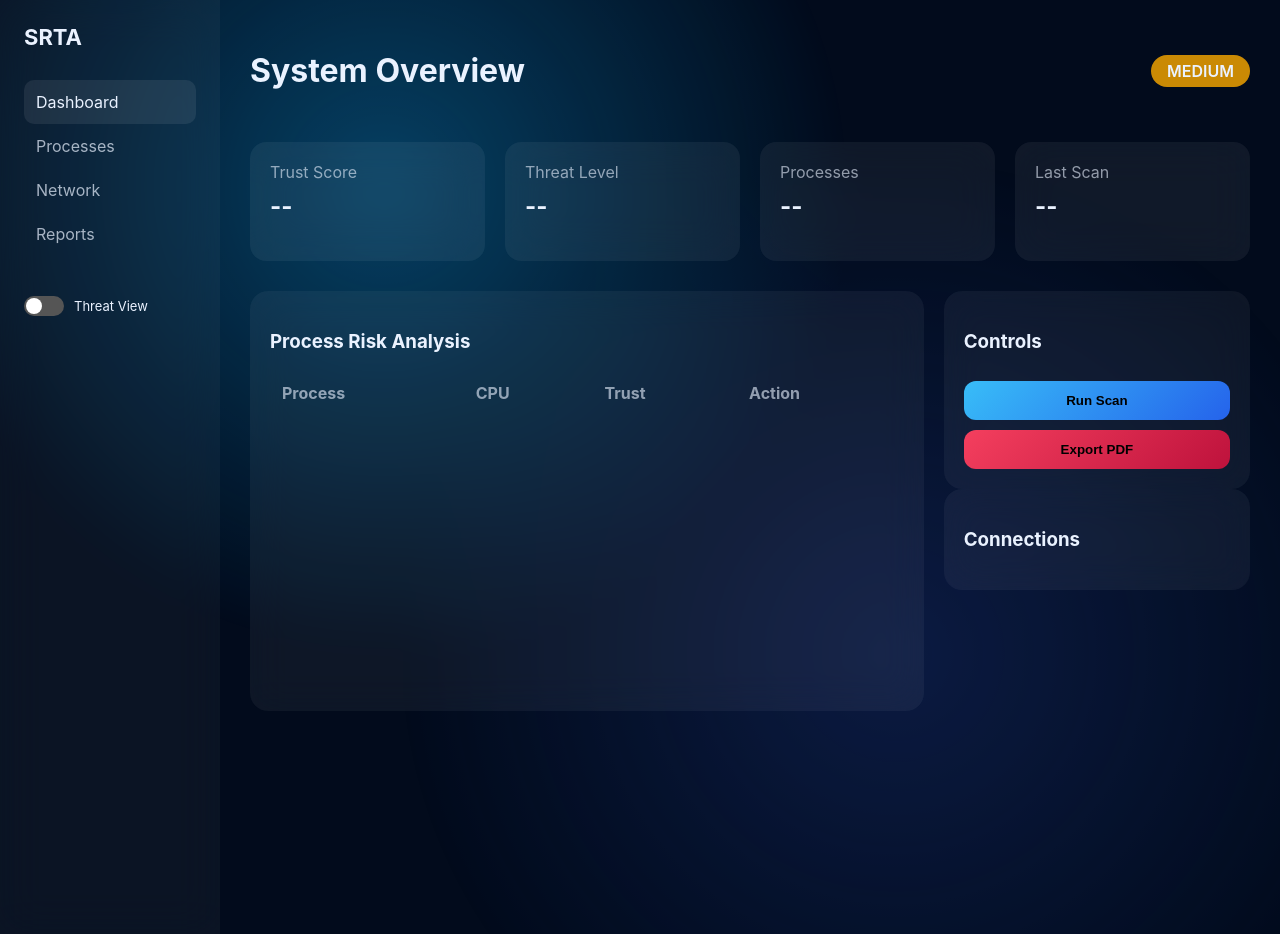
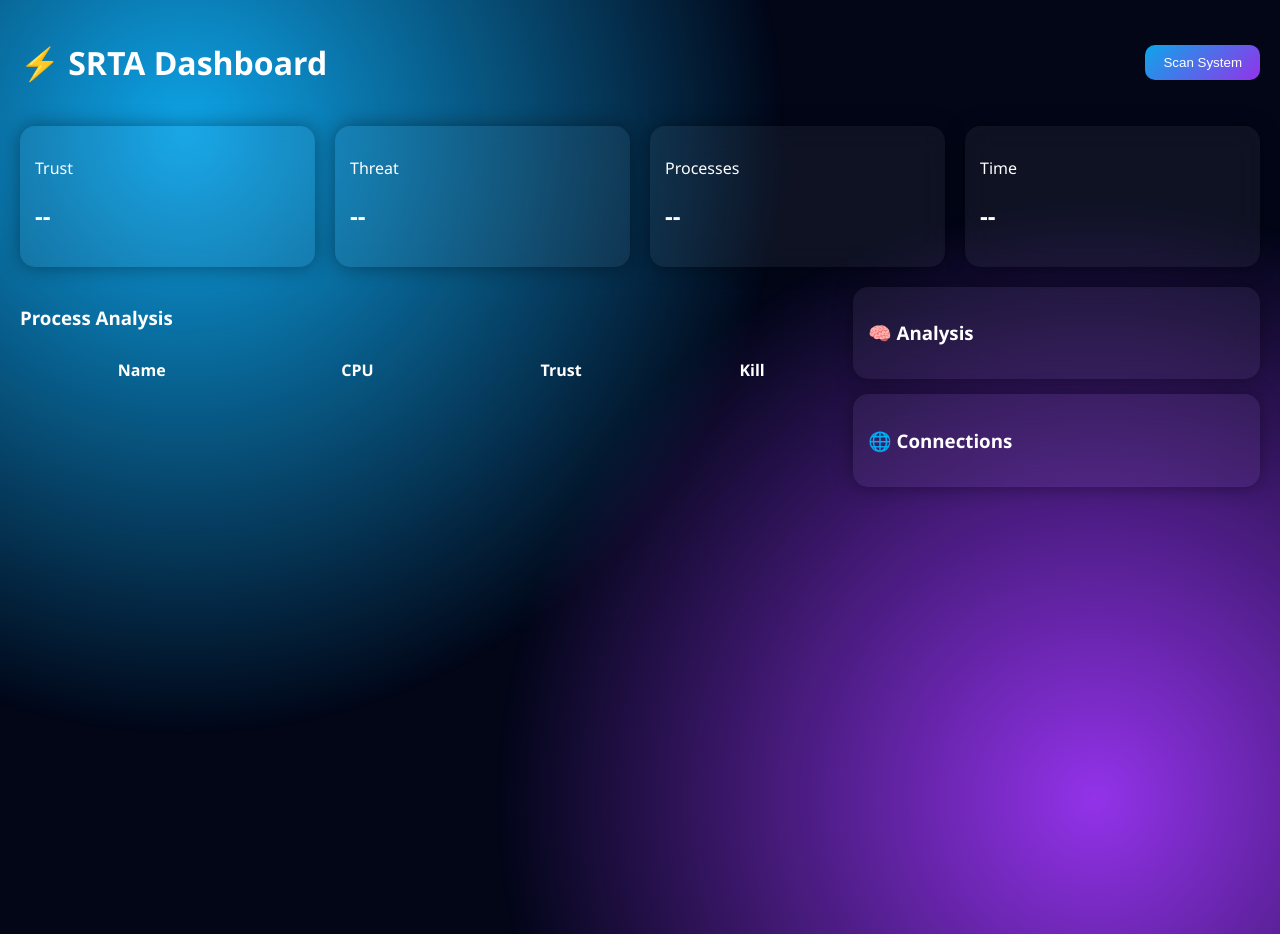
Before and after one commit to chpradeepkumar/SRTA-System-Remote-Trust-Analyzer, a Flask app: page / in a window 1280 px wide. Run offline with Flask 3, Linux system fonts and the light colour scheme; lists and menus that the app fills with data are empty.

Commit message:
updated UI and features

```diff
--- a/dashboard/app.py
+++ b/dashboard/app.py
@@ -1,3 +1,4 @@
+
 from flask import Flask, render_template, jsonify, request, send_file
 import sys, os, psutil, datetime
 
--- a/dashboard/static/style.css
+++ b/dashboard/static/style.css
@@ -1,154 +1,58 @@
-* {
-    box-sizing: border-box
+body {
+    margin: 0;
+    font-family: Segoe UI;
+    background: #020617;
+    color: white;
+    overflow-x: hidden;
 }
 
-body {
-    margin: 0;
-    font-family: Inter, Segoe UI, sans-serif;
-    background: #020b1c;
-    color: #eaf2ff;
+/* 🔥 BACKGROUND */
+.bg {
+    position: fixed;
+    width: 100%;
+    height: 100%;
+    background:
+        radial-gradient(circle at 20% 20%, #0ea5e9, transparent 40%),
+        radial-gradient(circle at 80% 80%, #9333ea, transparent 40%);
+    animation: moveBg 10s infinite alternate;
+    z-index: -1;
 }
 
-/* BACKGROUNDS */
-.bg {
-    position: fixed;
-    inset: 0;
-    z-index: -1;
-    opacity: 0;
-    transition: 0.5s;
+@keyframes moveBg {
+    0% {
+        transform: scale(1);
+    }
+
+    100% {
+        transform: scale(1.2);
+    }
 }
 
-.simple-bg {
-    background:
-        radial-gradient(circle at 30% 20%, #0ea5e9, transparent 40%),
-        radial-gradient(circle at 70% 70%, #1e3a8a, transparent 45%);
-}
-
-.hacker-bg {
-    background:
-        repeating-linear-gradient(180deg,
-            rgba(0, 255, 0, 0.15) 0px,
-            rgba(0, 255, 0, 0.15) 1px,
-            transparent 1px,
-            transparent 3px),
-        radial-gradient(circle at center, #003300, transparent 60%);
-}
-
-/* MODE SWITCH */
-body.normal .simple-bg {
-    opacity: 0.35
-}
-
-body.hacker .hacker-bg {
-    opacity: 0.25
-}
-
-/* SIDEBAR */
-.sidebar {
-    position: fixed;
-    left: 0;
-    top: 0;
-    bottom: 0;
-    width: 220px;
-    background: rgba(255, 255, 255, .04);
-    backdrop-filter: blur(20px);
-    padding: 24px;
-}
-
-.brand {
-    font-size: 22px;
-    font-weight: 700;
-    margin-bottom: 30px;
-}
-
-.sidebar nav a {
-    display: block;
-    padding: 12px;
-    border-radius: 10px;
-    opacity: .7;
-}
-
-.sidebar nav a.active,
-.sidebar nav a:hover {
-    background: rgba(255, 255, 255, .08);
-    opacity: 1;
-}
-
-/* TOGGLE */
-.toggle-box {
-    margin-top: 40px;
-    display: flex;
-    align-items: center;
-    gap: 10px;
-    font-size: 13px;
-}
-
-.switch {
-    position: relative;
-    width: 40px;
-    height: 20px;
-}
-
-.switch input {
-    display: none
-}
-
-.slider {
-    position: absolute;
-    inset: 0;
-    background: #555;
-    border-radius: 20px;
-}
-
-.slider:before {
-    content: "";
-    position: absolute;
-    width: 16px;
-    height: 16px;
-    background: #fff;
-    border-radius: 50%;
-    top: 2px;
-    left: 2px;
-    transition: 0.3s;
-}
-
-.switch input:checked+.slider {
-    background: #22c55e;
-}
-
-.switch input:checked+.slider:before {
-    transform: translateX(20px);
-}
-
-/* MAIN */
-.main {
-    margin-left: 220px;
-    padding: 30px;
+/* CONTAINER */
+.container {
+    padding: 20px;
 }
 
 /* TOP */
-.topbar {
+.top {
     display: flex;
     justify-content: space-between;
     align-items: center;
 }
 
-.risk {
-    padding: 6px 16px;
-    border-radius: 20px;
-    font-weight: 600;
+/* BUTTON */
+button {
+    background: linear-gradient(135deg, #0ea5e9, #9333ea);
+    border: none;
+    padding: 10px 18px;
+    border-radius: 10px;
+    color: white;
+    cursor: pointer;
+    transition: 0.3s;
 }
 
-.safe {
-    background: #16a34a
-}
-
-.medium {
-    background: #ca8a04
-}
-
-.danger {
-    background: #dc2626
+button:hover {
+    transform: scale(1.1);
 }
 
 /* STATS */
@@ -156,96 +60,107 @@ body.hacker .hacker-bg {
     display: grid;
     grid-template-columns: repeat(4, 1fr);
     gap: 20px;
-    margin: 30px 0;
+    margin-top: 20px;
 }
 
-.stat {
-    background: rgba(255, 255, 255, .06);
-    border-radius: 16px;
-    padding: 20px;
-    backdrop-filter: blur(20px);
+/* CARD */
+.card {
+    background: rgba(255, 255, 255, 0.05);
+    backdrop-filter: blur(15px);
+    padding: 15px;
+    border-radius: 15px;
+    box-shadow: 0 0 20px rgba(0, 0, 0, 0.4);
+    transition: 0.3s;
 }
 
-.stat label {
-    opacity: .6
+.card:hover {
+    transform: translateY(-5px);
 }
 
-.stat h2 {
-    margin-top: 10px
-}
-
-/* GRID */
-.grid {
+/* MAIN */
+.main {
     display: grid;
-    grid-template-columns: 2.2fr 1fr;
+    grid-template-columns: 2fr 1fr;
     gap: 20px;
-}
-
-.card {
-    background: rgba(255, 255, 255, .05);
-    border-radius: 18px;
-    padding: 20px;
-    backdrop-filter: blur(18px);
-}
-
-.card.large {
-    min-height: 420px
+    margin-top: 20px;
 }
 
 /* TABLE */
 table {
     width: 100%;
-    border-collapse: collapse
+    border-collapse: collapse;
 }
 
-th,
-td {
-    padding: 12px;
-    text-align: left
+td,
+th {
+    padding: 10px;
 }
 
-thead {
-    opacity: .6
+/* FADE IN */
+.fade {
+    animation: fadeIn 0.5s ease-in;
 }
 
-.bar {
-    height: 6px;
-    background: rgba(255, 255, 255, .15);
-    border-radius: 6px;
+@keyframes fadeIn {
+    from {
+        opacity: 0;
+        transform: translateY(10px);
+    }
+
+    to {
+        opacity: 1;
+    }
 }
 
-.bar span {
-    display: block;
-    height: 100%;
-    background: linear-gradient(90deg, #38bdf8, #2563eb);
-    border-radius: 6px;
+/* 🔥 KILL ANIMATION */
+.fade-out {
+    animation: fadeOut 0.4s forwards;
 }
 
-.kill {
-    background: none;
-    border: 1px solid #ef4444;
-    color: #ef4444;
-    border-radius: 6px;
+@keyframes fadeOut {
+    to {
+        opacity: 0;
+        transform: translateX(50px);
+    }
+}
+
+/* LOADER */
+#loader {
+    position: fixed;
+    width: 100%;
+    height: 100%;
+    background: #020617;
+    display: none;
+    flex-direction: column;
+    justify-content: center;
+    align-items: center;
+    z-index: 999;
+}
+
+.spinner {
+    width: 50px;
+    height: 50px;
+    border: 5px solid #0ea5e9;
+    border-top: 5px solid transparent;
+    border-radius: 50%;
+    animation: spin 1s linear infinite;
+}
+
+@keyframes spin {
+    to {
+        transform: rotate(360deg);
+    }
 }
 
 /* SIDE */
-.side button {
-    width: 100%;
-    padding: 12px;
-    margin-top: 10px;
-    border-radius: 12px;
-    border: none;
-    font-weight: 600;
-    background: linear-gradient(135deg, #38bdf8, #2563eb);
-    color: #000;
-}
-
-.side .export {
-    background: linear-gradient(135deg, #f43f5e, #be123c);
+.side {
+    display: flex;
+    flex-direction: column;
+    gap: 15px;
 }
 
 .connections div {
     font-size: 13px;
-    opacity: .7;
-    margin-top: 6px;
+    opacity: 0.7;
+    margin-top: 5px;
 }
--- a/dashboard/templates/index.html
+++ b/dashboard/templates/index.html
@@ -1,180 +1,181 @@
 <!DOCTYPE html>
-<html lang="en">
+<html>
 
 <head>
     <meta charset="UTF-8">
-    <title>SRTA • Hybrid Interface</title>
+    <title>SRTA Dashboard</title>
+
     <link rel="stylesheet" href="{{ url_for('static', filename='style.css') }}">
+
 </head>
 
-<body class="normal">
+<body>
 
-    <div class="bg simple-bg"></div>
-    <div class="bg hacker-bg"></div>
+    <!-- LOADER -->
+    <div id="loader">
+        <div class="spinner"></div>
+        <p>Scanning...</p>
+    </div>
 
-    <aside class="sidebar">
-        <div class="brand">SRTA</div>
-        <nav>
-            <a class="active">Dashboard</a>
-            <a>Processes</a>
-            <a>Network</a>
-            <a>Reports</a>
-        </nav>
+    <div class="bg"></div>
 
-        <div class="toggle-box">
-            <label class="switch">
-                <input type="checkbox" onchange="toggleMode(this)">
-                <span class="slider"></span>
-            </label>
-            <span>Threat View</span>
-        </div>
-    </aside>
+    <div class="container">
 
-    <main class="main">
-
-        <header class="topbar">
-            <h1>System Overview</h1>
-            <div id="riskBadge" class="risk medium">MEDIUM</div>
+        <header class="top">
+            <h1>⚡ SRTA Dashboard</h1>
+            <button onclick="runScan()">Scan System</button>
         </header>
 
         <section class="stats">
-            <div class="stat">
-                <label>Trust Score</label>
+            <div class="card">
+                <p>Trust</p>
                 <h2 id="trustScore">--</h2>
             </div>
-            <div class="stat">
-                <label>Threat Level</label>
+            <div class="card">
+                <p>Threat</p>
                 <h2 id="threatLevel">--</h2>
             </div>
-            <div class="stat">
-                <label>Processes</label>
+            <div class="card">
+                <p>Processes</p>
                 <h2 id="procCount">--</h2>
             </div>
-            <div class="stat">
-                <label>Last Scan</label>
+            <div class="card">
+                <p>Time</p>
                 <h2 id="scanTime">--</h2>
             </div>
         </section>
 
-        <section class="grid">
+        <section class="main">
 
-            <div class="card large">
-                <h3>Process Risk Analysis</h3>
+            <div class="table-box">
+                <h3>Process Analysis</h3>
                 <table>
                     <thead>
                         <tr>
-                            <th>Process</th>
+                            <th>Name</th>
                             <th>CPU</th>
                             <th>Trust</th>
-                            <th>Action</th>
+                            <th>Kill</th>
                         </tr>
                     </thead>
-                    <tbody id="processTable"></tbody>
+                    <tbody id="table"></tbody>
                 </table>
             </div>
 
             <div class="side">
+
                 <div class="card">
-                    <h3>Controls</h3>
-                    <button onclick="runScan()">Run Scan</button>
-                    <button class="export" onclick="exportPDF()">Export PDF</button>
+                    <h3>🧠 Analysis</h3>
+                    <ul id="analysis"></ul>
                 </div>
 
                 <div class="card">
-                    <h3>Connections</h3>
-                    <div id="connections" class="connections"></div>
+                    <h3>🌐 Connections</h3>
+                    <div id="connections"></div>
                 </div>
+
             </div>
 
         </section>
-    </main>
+
+    </div>
 
     <script>
-        function toggleMode(el) {
-            document.body.className = el.checked ? "hacker" : "normal";
+
+        function showLoader() {
+            loader.style.display = "flex";
+        }
+
+        function hideLoader() {
+            loader.style.display = "none";
         }
 
         function runScan() {
+
+            showLoader();
+
+            setTimeout(() => {
+
                 fetch("/scan")
                     .then(r => r.json())
                     .then(data => {
-                    const table = document.getElementById("processTable");
-                    table.innerHTML = "";
+
                         let total = 0;
+                        let rows = "";
 
                         data.forEach(p => {
                             total += p.score;
-                        table.innerHTML += `
-          <tr>
+
+                            let color = p.score < 40 ? "#ff3b3b" : p.score < 70 ? "#facc15" : "#22c55e";
+
+                            rows += `
+<tr class="fade" style="border-left:4px solid ${color}">
 <td>${p.name}</td>
 <td>${p.cpu}</td>
-            <td>
-              <div class="bar">
-                <span style="width:${p.score}%"></span>
-              </div>
-            </td>
-            <td>
-              <button class="kill" onclick="confirmKill(${p.pid}, '${p.name}')">✕</button>
-            </td>
+<td>${p.score}</td>
+<td><button onclick="killProc(${p.pid}, this)">X</button></td>
 </tr>`;
                         });
 
-                    const avg = Math.round(total / data.length);
+                        table.innerHTML = rows;
+
+                        let avg = Math.round(total / data.length);
+
                         trustScore.innerText = avg;
                         procCount.innerText = data.length;
                         scanTime.innerText = new Date().toLocaleTimeString();
 
-                    let lvl = "SAFE", cls = "safe";
-                    if (avg < 50) { lvl = "HIGH"; cls = "danger"; }
-                    else if (avg < 80) { lvl = "MEDIUM"; cls = "medium"; }
+                        let lvl = "SAFE";
+                        if (avg < 50) lvl = "HIGH";
+                        else if (avg < 80) lvl = "MEDIUM";
 
                         threatLevel.innerText = lvl;
-                    riskBadge.innerText = lvl;
-                    riskBadge.className = "risk " + cls;
+
+                        /* SIMPLE ANALYSIS */
+                        let analysis = [];
+
+                        if (avg < 50) analysis.push("System risk is high");
+                        if (data.some(p => p.cpu > 80)) analysis.push("High CPU usage detected");
+
+                        if (analysis.length === 0) analysis.push("System looks stable");
+
+                        document.getElementById("analysis").innerHTML =
+                            analysis.map(x => `<li>${x}</li>`).join("");
+
+                        hideLoader();
+
                     });
 
+                /* CONNECTIONS (LIMITED) */
                 fetch("/connections")
                     .then(r => r.json())
                     .then(d => {
                         connections.innerHTML = "";
-                    d.slice(0, 6).forEach(x => {
-                        connections.innerHTML += `<div>${x.remote}</div>`;
+                        let unique = [...new Set(d.map(x => x.remote))];
+                        unique.slice(0, 5).forEach(ip => {
+                            connections.innerHTML += `<div>${ip}</div>`;
                         });
                     });
+
+            }, 1200);
         }
 
-        /* ✅ CONFIRM POPUP */
-        function confirmKill(pid, name) {
-            const ok = confirm(`Do you want to terminate process:\n\n${name} (PID ${pid}) ?`);
-            if (ok) {
-                killProc(pid);
-            }
-        }
+        /* KILL WITHOUT AUTO SCAN */
+        function killProc(pid, btn) {
 
-        /* ✅ KILL LOGIC WITH RESPONSE */
-        function killProc(pid) {
+            let row = btn.closest("tr");
+            row.classList.add("fade-out");
+            btn.disabled = true;
+
+            setTimeout(() => {
                 fetch("/kill", {
                     method: "POST",
                     headers: { "Content-Type": "application/json" },
                     body: JSON.stringify({ pid: pid })
-            })
-                .then(r => r.json())
-                .then(data => {
-                    if (data.error) {
-                        alert("❌ " + data.error);
-                    } else {
-                        alert("✅ " + data.status);
-                        runScan(); // refresh
-                    }
-                })
-                .catch(err => {
-                    alert("⚠️ Kill failed: " + err);
                 });
+            }, 400);
         }
 
-        function exportPDF() {
-            window.location = "/export";
-        }
     </script>
 
 </body>
```
Also changed, not shown: agent/scanner.py (+55 -29 lines), data/scan_results.json. Lines whose indentation alone changed are shown as unchanged.
